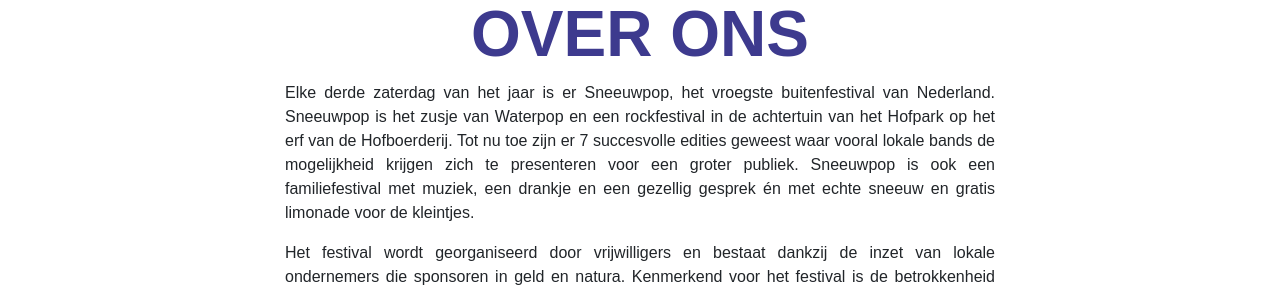
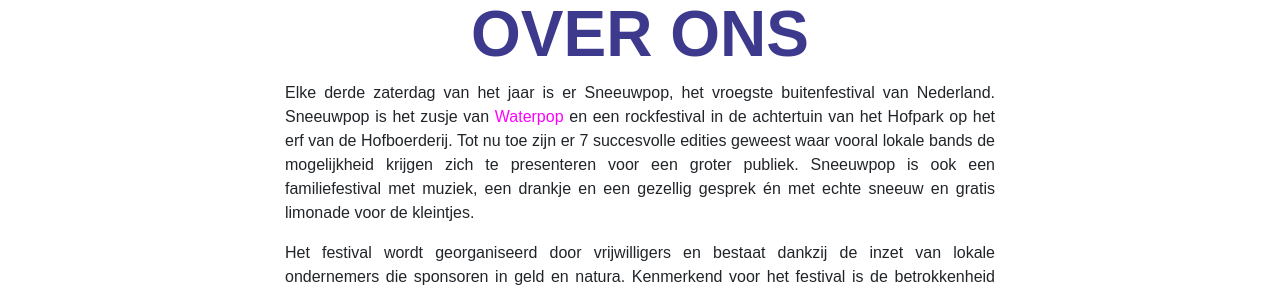
Before and after one commit to sneeuwpop-festival/sneeuwpop.nl, a Jekyll site: the page built from index.md, in a window 1280 px wide. Shown: the part 3144-3436 px from the top of the page. Built offline with Jekyll 4.4.1, drawn with Linux system fonts in a browser that asks for light colours.

```diff
--- a/_includes/intro.html
+++ b/_includes/intro.html
@@ -1,7 +1,7 @@
 <div class="container">
     <div class="col-md-8 mx-auto uitvullen">
         <h2>OVER ONS</h2>
-        <p>Elke derde zaterdag van het jaar is er Sneeuwpop, het vroegste buitenfestival van Nederland. Sneeuwpop is het zusje van Waterpop en een rockfestival in de achtertuin van het Hofpark op het erf van de Hofboerderij. Tot nu toe zijn er 7 succesvolle edities geweest waar vooral lokale bands de mogelijkheid krijgen zich te presenteren voor een groter publiek. Sneeuwpop is ook een familiefestival met muziek, een drankje en een gezellig gesprek én met echte sneeuw en gratis limonade voor de kleintjes.</p>
+        <p>Elke derde zaterdag van het jaar is er Sneeuwpop, het vroegste buitenfestival van Nederland. Sneeuwpop is het zusje van <a href="https://waterpop.nl/">Waterpop</a> en een rockfestival in de achtertuin van het Hofpark op het erf van de Hofboerderij. Tot nu toe zijn er 7 succesvolle edities geweest waar vooral lokale bands de mogelijkheid krijgen zich te presenteren voor een groter publiek. Sneeuwpop is ook een familiefestival met muziek, een drankje en een gezellig gesprek én met echte sneeuw en gratis limonade voor de kleintjes.</p>
         <p>Het festival wordt georganiseerd door vrijwilligers en bestaat dankzij de inzet van lokale ondernemers die sponsoren in geld en natura. Kenmerkend voor het festival is de betrokkenheid van organisatie, bezoekers en sponsors en vooral de gezelligheid en de ontspannen sfeer.</p>
     </div>
 </div>
--- a/_sass/layout.scss
+++ b/_sass/layout.scss
@@ -178,6 +178,15 @@ hr {
   overflow: hidden;
 }
 
+p {
+  a {
+    color: $secondary;
+    &:hover, &:visited, &:active {
+      color: $secondary;
+    }
+  }
+}
+
 .uitvullen {
   text-align: justify;
 }
```
